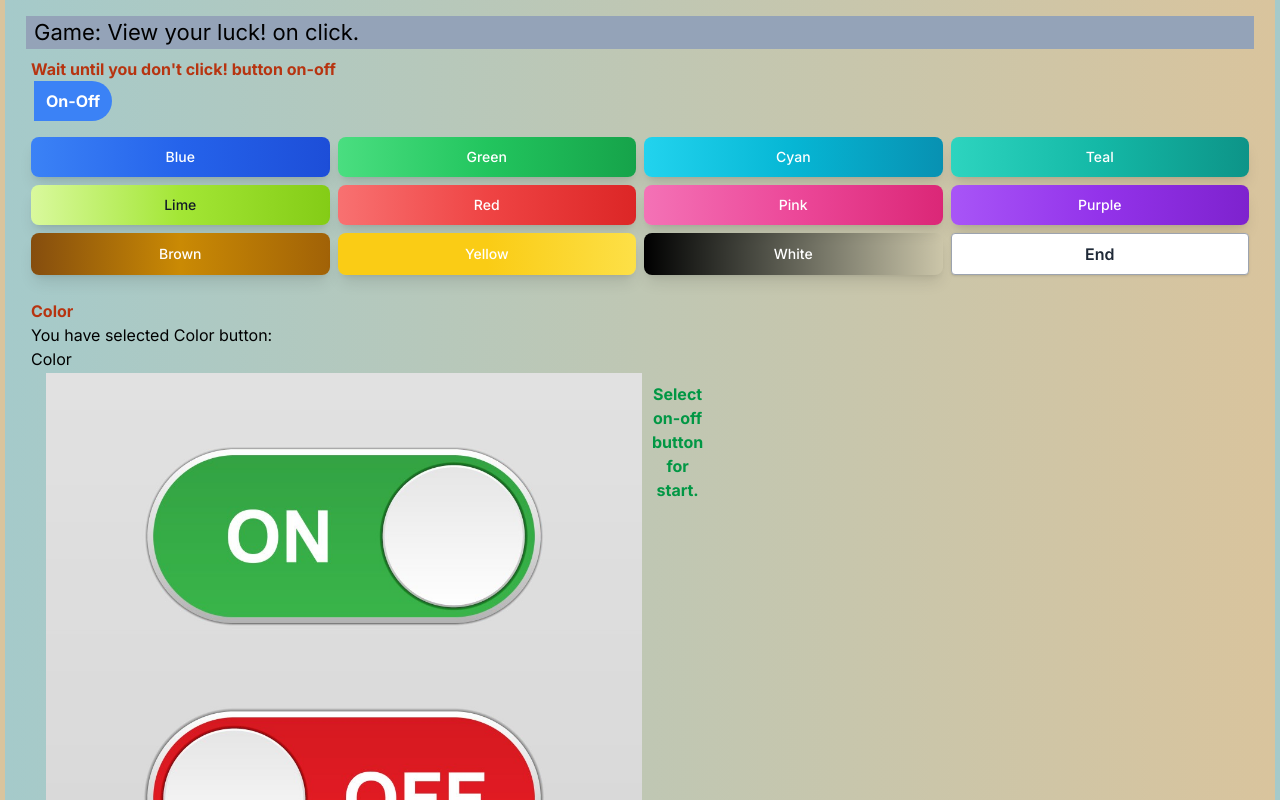
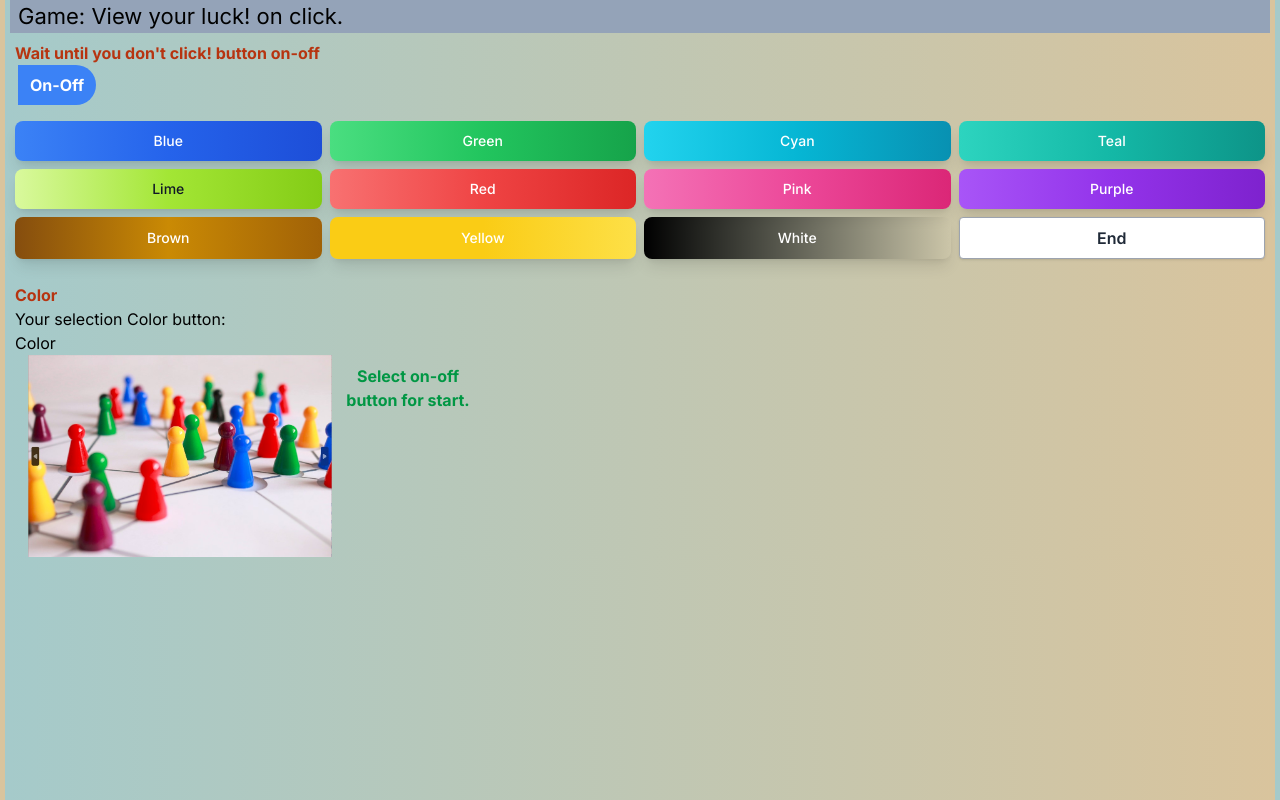
Before and after one commit to waseemghazigithub/rend, a Next.js app: page / in a window 1280 px wide. Shown: the top 800 px of the page. Built offline with nearby package versions, Linux system fonts and the light colour scheme.

Commit message:
update.tsx
22102024

```diff
--- a/component/Props.tsx
+++ b/component/Props.tsx
@@ -91,12 +91,12 @@ const Props = ({ cname, onoff, clickno,plary1,scor1 }: { cname: string; onoff: b
     // <div className="container">
       <div>
       <p id="text-2"> {cname} </p>
-      <h1> {` You have selected ${cname} button:`} </h1> <p>{`${def}`} </p>
-      <div className="container1">
+      <h1> {` Your selection ${cname} button:`} </h1> <p>{`${def}`} </p>
+      <div className="mt-2 grid grid-cols-4 sm:grid-cols-3 lg:grid-cols-4 gap-2">
         <Image
           src={img}
           alt="Sole"
-          className="w-[200px] h-[100px] ml-2 rounded-2xl align-middle "
+          className="w-[300px] h-[300px] ml-2 rounded-2xl align-middle "
         />
 
         {onoff ? (
--- a/src/app/globals.css
+++ b/src/app/globals.css
@@ -12,6 +12,7 @@ body {
 #text-2{
     color: rgb(183, 52, 16);
     font-weight: bold;
+
 }
 
 #text-1{
@@ -26,9 +27,11 @@ body {
     /* background-color: rgb(255, 255, 255); */
     margin: 4px 0px;
     padding: 5px;
-    width: 30%;
+    width: 50%;
     box-sizing: border-box;
     display: inline;
+    text-align: center;
+
 
 }
 
@@ -39,14 +42,14 @@ body {
 
 .container1{
     /* display:flex; */
-    display: inline-flex;
+    display: grid;
     /* flex-direction: column;  */
     align-items: flex-start; /* Align items to the start of the column */
     /* border: 1px solid #b5b1b1; */
     border-radius: 5px;
 
-     padding: 2px;
-     width: 600px;
+     padding: 4px;
+     width: 400px;
 
 
     /* align-items: flex-start; */
--- a/src/app/page.tsx
+++ b/src/app/page.tsx
@@ -28,7 +28,7 @@ export default function Home() {
      }
 
   return (
-    <div className="p-4">
+    <div className="p-4b">
        <h1 className="text-[18px] sm:text-[22px] mb-2 bg-slate-400 pl-2">Game: View your luck! on click.</h1>
 
        {
```
Also changed, not shown: dataimage/offon.jpg.
